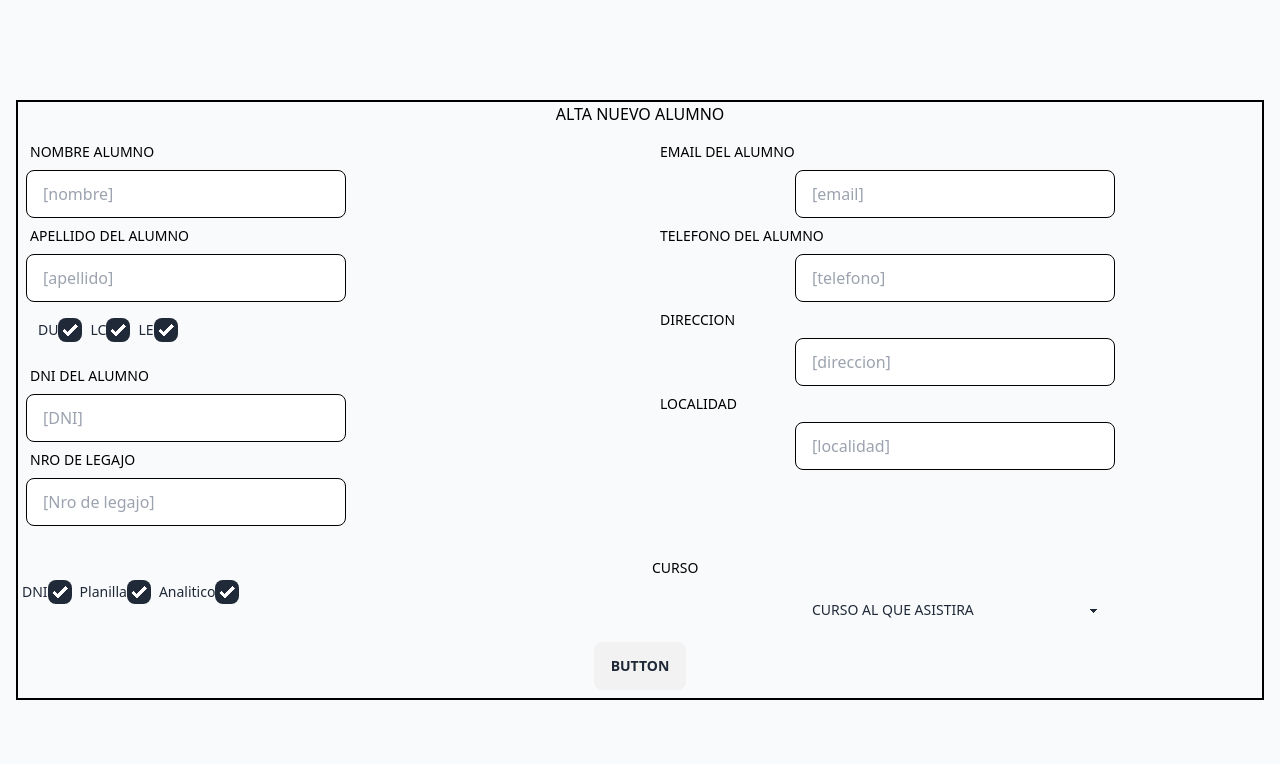
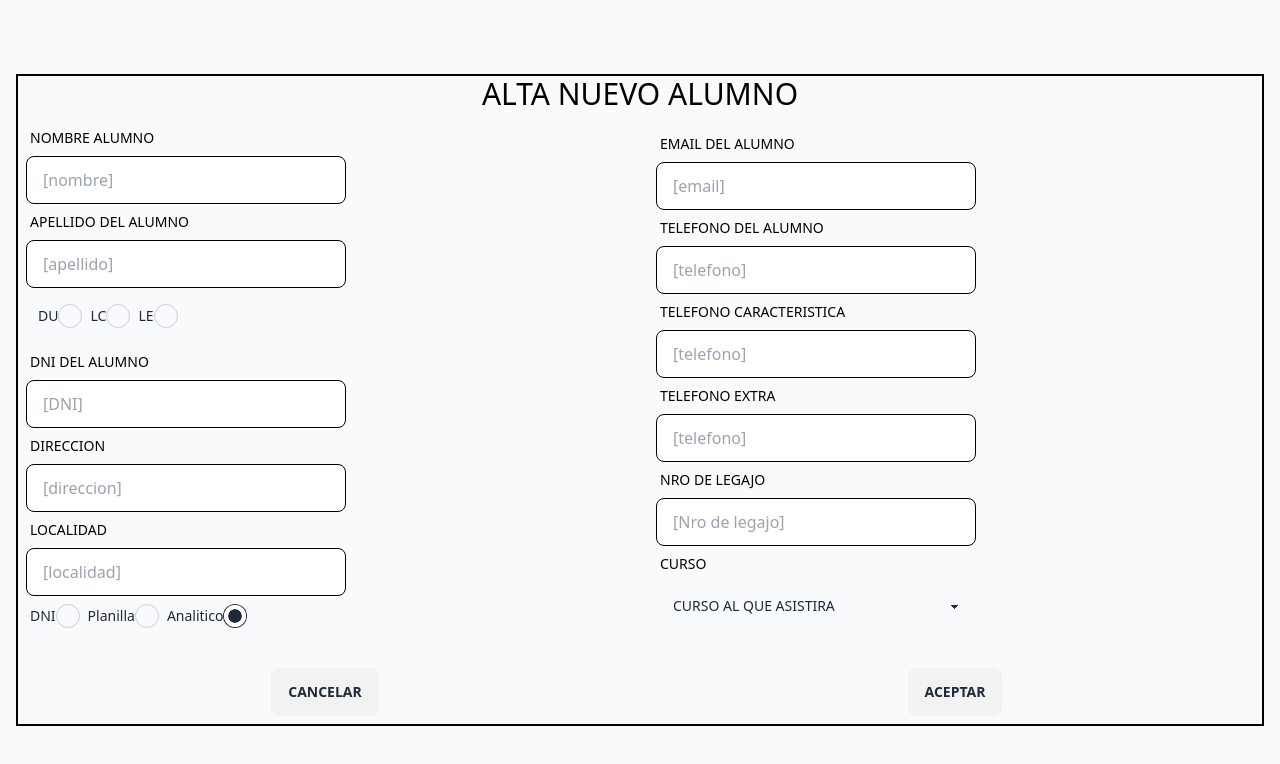
Before and after one commit to sebastianFeltes/app-asistencia-client, a React (Vite) app: page /alta-alumno in a window 1280 px wide. Shown: the top 764 px of the page. Built offline with nearby package versions, Linux system fonts and the light colour scheme.

Commit message:
agregado-input

```diff
--- a/package.json
+++ b/package.json
@@ -28,6 +28,7 @@
     "eslint-plugin-react-hooks": "^4.6.0",
     "eslint-plugin-react-refresh": "^0.4.3",
     "postcss": "^8.4.27",
+    "sass": "^1.64.2",
     "tailwindcss": "^3.3.3",
     "vite": "^4.4.5"
   }
--- a/src/App.jsx
+++ b/src/App.jsx
@@ -1,5 +1,5 @@
 import { BrowserRouter, Route, Routes } from 'react-router-dom'
-import './App.css'
+import './App.scss'
 import Login from './components/Login'
 import { Layout } from './components/Layout'
 import HomeAdmin from './components/HomeAdmin'
--- a/src/components/AltaAlumno.jsx
+++ b/src/components/AltaAlumno.jsx
@@ -3,90 +3,92 @@ export default function AltaAlumno() {
         <div className="hero min-h-screen bg-slate-50">
             <div className="hero-content text-center w-full">
                 <div className="border-2 border-black w-full">
-                    <div className=" border-black ">
+                    <div className=" border-black">
 
-                        <h2 className="text-black">ALTA NUEVO ALUMNO</h2>
+                        <h2 className="text-black text-3xl">ALTA NUEVO ALUMNO</h2>
                         <form className="grid grid-cols-2 gap-4">
 
                             <div className=" border-black flex flex-col m-2">
                                 <label className="label">
                                     <span className="label-text text-black">NOMBRE ALUMNO</span>
                                 </label>
-                                <input type="text" placeholder="[nombre]" className="input input-bordered input-info w-full max-w-xs bg-white border-black" />
+                                <input id="nombreAlumno" type="text" placeholder="[nombre]" className="input input-bordered input-info w-full max-w-xs bg-white border-black" />
                                 <label className="label">
                                     <span className="label-text text-black">APELLIDO DEL ALUMNO</span>
                                 </label>
-                                <input type="text" placeholder="[apellido]" className="input input-bordered input-info w-full max-w-xs bg-white border-black" />
-
+                                <input id="apellidoAlumno" type="text" placeholder="[apellido]" className="input input-bordered input-info w-full max-w-xs bg-white border-black" />
 
                                 <div className="form-control flex flex-row m-2">
+
                                     <label className="label cursor-pointer">
                                         <span className="label-text">DU</span>
-                                        <input type="checkbox" checked="checked" className="checkbox" />
+                                        <input type="radio" name="radio-1" className="radio" checked />
                                     </label>
 
                                     <label className="label cursor-pointer">
                                         <span className="label-text">LC</span>
-                                        <input type="checkbox" checked="checked" className="checkbox" />
+                                        <input type="radio" name="radio-1" className="radio" checked />
                                     </label>
 
                                     <label className="label cursor-pointer">
                                         <span className="label-text">LE</span>
-                                        <input type="checkbox" checked="checked" className="checkbox" />
+                                        <input type="radio" name="radio-1" className="radio" checked />
                                     </label>
                                 </div>
 
                                 <label className="label">
                                     <span className="label-text text-black">DNI DEL ALUMNO</span>
                                 </label>
-                                <input type="text" placeholder="[DNI]" className="input input-bordered input-info w-full max-w-xs  bg-white border-black" />
-                                <label className="label">
-                                    <span className="label-text text-black">NRO DE LEGAJO</span>
-                                </label>
-                                <input type="text" placeholder="[Nro de legajo]" className="input input-bordered input-info w-full max-w-xs bg-white border-black" />
-
-                            </div>
-
-
-                            <div className="m-2">
-                                <label className="label ">
-                                    <span className="label-text text-black">EMAIL DEL ALUMNO</span>
-                                </label>
-                                <input type="email" placeholder="[email]" className="input input-info w-full max-w-xs  bg-white border-black" />
-                                <label className="label">
-                                    <span className="label-text text-black">TELEFONO DEL ALUMNO</span>
-                                </label>
-                                <input type="num" placeholder="[telefono]" className="input input-bordered input-info w-full max-w-xs  bg-white border-black" />
-
+                                <input id="dniAlumno" type="text" placeholder="[DNI]" className="input input-bordered input-info w-full max-w-xs  bg-white border-black" />
                                 <label className="label">
                                     <span className="label-text text-black">DIRECCION</span>
                                 </label>
-                                <input type="text" placeholder="[direccion]" className="input input-bordered input-info w-full max-w-xs bg-white border-black" />
+                                <input id="direccionAlumno" type="text" placeholder="[direccion]" className="input input-bordered input-info w-full max-w-xs bg-white border-black" />
                                 <label className="label">
                                     <span className="label-text text-black">LOCALIDAD</span>
                                 </label>
-                                <input type="text" placeholder="[localidad]" className="input input-bordered input-info w-full max-w-xs bg-white border-black" />
-                            </div>
-
+                                <input id="localidadAlumno" type="text" placeholder="[localidad]" className="input input-bordered input-info w-full max-w-xs bg-white border-black" />
                                 <div className="form-control flex flex-row">
                                     <label className="label cursor-pointer">
                                         <span className="label-text">DNI</span>
-                                    <input type="checkbox" checked="checked" className="checkbox" />
+                                        <input type="radio" name="radio-1" className="radio" checked />
                                     </label>
 
                                     <label className="label cursor-pointer">
                                         <span className="label-text">Planilla</span>
-                                    <input type="checkbox" checked="checked" className="checkbox" />
+                                        <input type="radio" name="radio-1" className="radio" checked />
                                     </label>
 
                                     <label className="label cursor-pointer">
                                         <span className="label-text">Analitico</span>
-                                    <input type="checkbox" checked="checked" className="checkbox" />
+                                        <input type="radio" name="radio-1" className="radio" checked />
                                     </label>
+
+                                </div>
                             </div>
 
 
-                            <div className="content-center">
+                            <div className=" border-black flex flex-col m-2 justify-center ">
+                                <label className="label ">
+                                    <span className="label-text text-black">EMAIL DEL ALUMNO</span>
+                                </label>
+                                <input id="emailAlumno" type="email" placeholder="[email]" className="input input-info w-full max-w-xs  bg-white border-black" />
+                                <label className="label">
+                                    <span className="label-text text-black">TELEFONO DEL ALUMNO</span>
+                                </label>
+                                <input id="telAlumno" type="num" placeholder="[telefono]" className="input input-bordered input-info w-full max-w-xs  bg-white border-black" />
+                                <label className="label">
+                                    <span className="label-text text-black">TELEFONO CARACTERISTICA</span>
+                                </label>
+                                <input id="telCaracteristica" type="num" placeholder="[telefono]" className="input input-bordered input-info w-full max-w-xs  bg-white border-black" />
+                                <label className="label">
+                                    <span className="label-text text-black">TELEFONO EXTRA</span>
+                                </label>
+                                <input id="telExtra" type="num" placeholder="[telefono]" className="input input-bordered input-info w-full max-w-xs  bg-white border-black" />
+                                <label className="label">
+                                    <span className="label-text text-black">NRO DE LEGAJO</span>
+                                </label>
+                                <input id="nroLegajoAlumno" type="text" placeholder="[Nro de legajo]" className="input input-bordered input-info w-full max-w-xs bg-white border-black" />
                                 <label className="label">
                                     <span className="label-text text-black">CURSO</span>
                                 </label>
@@ -99,15 +101,26 @@ export default function AltaAlumno() {
                                     <option>4</option>
                                 </select>
                             </div>
+
+
+
+
+
+
+                            <div className="content-center m-2">
+                                <button className="btn">Cancelar</button>
+                            </div>
+                            <div className="content-center m-2">
+                                <button className="btn">Aceptar</button>
+                            </div>
+
                         </form>
 
 
 
 
 
-                        <div className="content-center m-2">
-                            <button className="btn">Button</button>
-                        </div>
+
                     </div>
                 </div>
             </div>
```
Also changed, not shown: src/App.css (deleted), src/App.scss (added), src/components/Layout.scss (added), src/services/altaAlumnos.services.js (added), 1 other file (tests, documents, lock files or other folders). Lines whose indentation alone changed are shown as unchanged.
